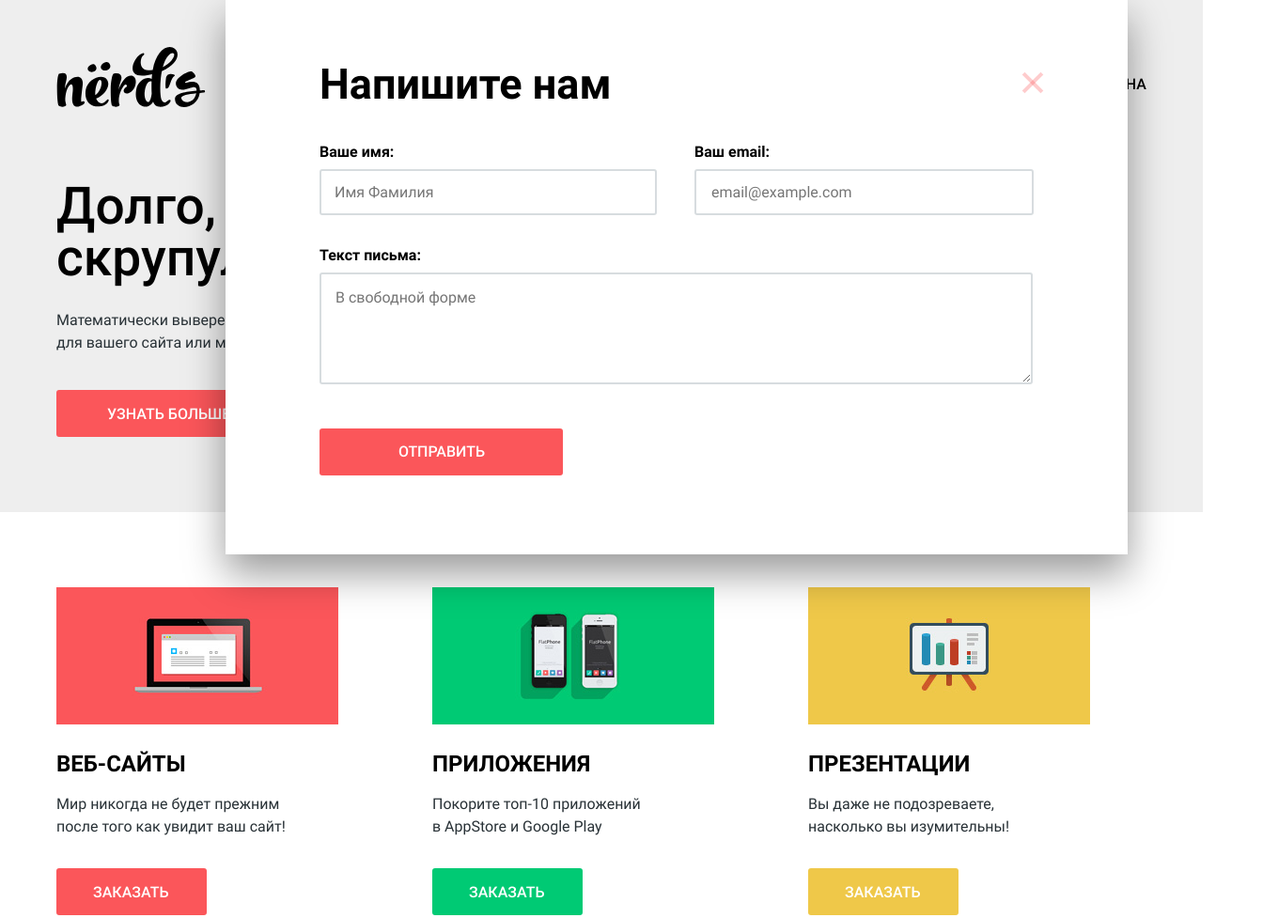
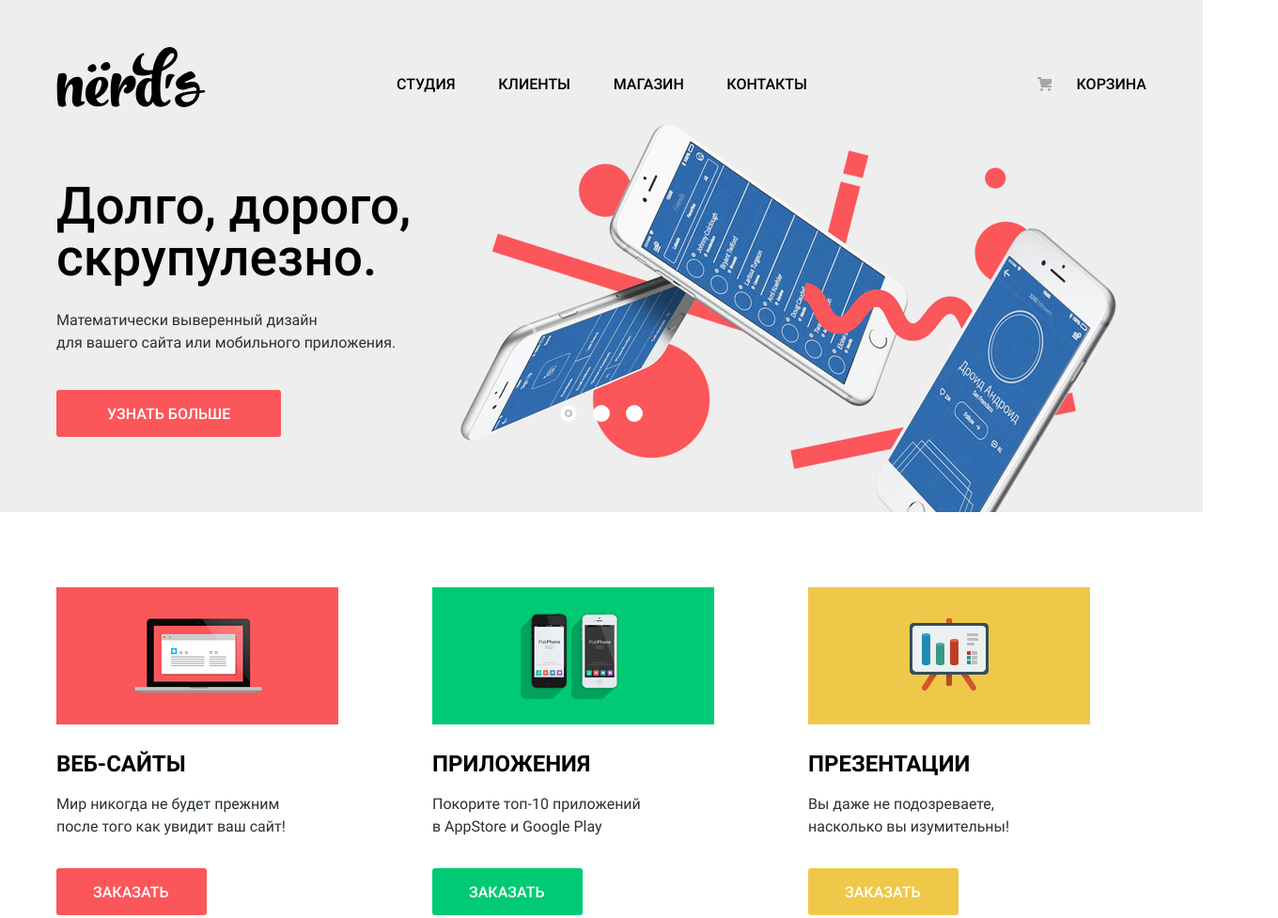
Before and after one commit to SalabayNatalia/1814729-nerds-31, a plain HTML site: page index.html in a window 1280 px wide. Shown: the top 977 px of the page at 94% size, 1360 px wide, since content can reach past the window. Drawn offline with Linux system fonts and the light colour scheme.

Commit message:
Завершаем вёрстку главной страницы (правки)

```diff
--- a/css/style.css
+++ b/css/style.css
@@ -96,7 +96,6 @@ a {
 
 .container {
 	width: 1200px;
-	padding: 0 20px;
 	margin: 0 auto;
 }
 
@@ -537,6 +536,7 @@ a {
 	left: 50%;
 	transform: translateX(-50%);
 	top: 0;
+	max-width: 100%;
 }
 
 .map-marker {
@@ -1165,31 +1165,24 @@ a {
 
 .modal {
 	position: fixed;
-	left: 240px;
-	right: 0;
-	top: 0;
-	bottom: 0;
+	left: 50%;
+	top: 50%;
+	transform: translateX(-50%, -50%);
 	z-index: 5;
 	color: var(--black);
 	background-color: var(--white);
 	box-shadow: 0px 20px 40px rgba(0, 0, 0, 0.4);
 	padding: 63px 100px 105px;
 	width: 960px;
-	height: 590px;
 	box-sizing: border-box;
-	/* display: none; */
-}
-
-.modal-form {
-	/* outline: 2px solid var(--green); */
+	display: none;
 }
 
 .modal-heading {
-	margin: 0;
+	margin-top: 0;
 	margin-bottom: 37px;
 	font-size: 45px;
 	line-height: 53px;
-	/* outline: 1px solid var(--dark-green); */
 }
 
 .modal-boxes {
@@ -1198,50 +1191,51 @@ a {
 	flex-wrap: wrap;
 }
 
-.discription-box {
-	display: flex;
-	flex-direction: column;
-	/* outline: 1px solid var(--red); */
-	margin: 0;
+.description-box {
+	margin-bottom: 9px;
 }
 
-.discription {
+.description {
 	display: block;
 	font-weight: 700;
 	font-size: 16px;
 	line-height: 18px;
-	margin-bottom: 9px;
 }
 
-.box {
+.field-text {
 	border: 2px solid var(--range-grey);
 	background-color: var(--white);
 	border-radius: 3px;
 	margin-bottom: 34px;
 }
 
-.box:hover {
+.field-text:hover {
 	border-color: var(--grey-modal)
 }
 
-.box:active {
+.field-text:active {
 	border-color: var(--black);
 	color: var(--black);
 }
 
-.box:invalid {
+.field-text:invalid {
 	border-color: var(--red);
 	color: var(--red);
 }
 
+.name-email {
+	padding-top: 14px;
+	padding-right: 14px;
+	padding-bottom: 13px;
+	width: 327px;
+}
+
 .your-name {
-	padding: 14px 14px 13px 14px;
-	 width: 327px;
+	padding-left: 14px;
 }
 
 .email {
-	padding: 14px 14px 13px 16px;
-	width: 327px;
+	padding-left: 16px;
 }
 
 .letter {
--- a/index.html
+++ b/index.html
@@ -32,17 +32,17 @@
 				<h1 class="visually-hidden">Студия nёrds</h1>
 				<section class="slider">
 					<ul class="slider-list clear-list">
-						<li class="slider-item slide-three-phones slide slide-current">
+						<li class="slide-three-phones slide slide-current">
 							<h2 class="slogan slide-title">Долго, дорого,<br>скрупулезно.</h2>
 							<p class="text text-slogan">Математически выверенный дизайн<br>для вашего сайта или мобильного приложения.</p>
 							<a class="button button-info slide-button" href="blank.html">узнать больше</a>
 						</li>
-						<li class="slider-item slide-two-screens slide">
+						<li class="slide-two-screens slide">
 							<h2 class="slogan slide-title">Любим математику<br>как никто другой.</h2>
 							<p class="text text-slogan">Никакого креатива, только математические формулы<br>для расчёта идеальных пропорций</p>
 							<a class="button button-info slide-button" href="blank.html">узнать больше</a>
 						</li>
-						<li class="slider-item slide-tablet-phone slide">
+						<li class="slide-tablet-phone slide">
 							<h2 class="slogan slide-title">Только ночь, <br>только хардкор.</h2>
 							<p class="text text-slogan">Работать днём, как все? Мы против этого.<br>Ближе к полуночи работа только начинается.</p>
 							<a class="button button-info slide-button" href="blank.html">узнать больше</a>
@@ -181,21 +181,21 @@
 		</footer>
 		<section class="modal">
 			<h2 class="modal-heading">Напишите нам</h2>
-			<form class="modal-form" action="https//echo.htmlacadeny.ru" method="post">
+			<form action="https//echo.htmlacadeny.ru" method="post">
 				<div class="modal-boxes">
-					<p class="discription-box">
+					<p class="description-box">
 						<label class="discription" for="your-name">Ваше имя:</label>
-						<input class="box your-name" id="your-name" type="text" placeholder="Имя Фамилия">
+						<input class="field-text your-name name-email" id="your-name" type="text" placeholder="Имя Фамилия">
 					</p>
-					<p class="discription-box">
+					<p class="description-box">
 						<label class="discription" for="email">Ваш email:</label>
-						<input class="box email" id="email" type="email" placeholder="email@example.com">
+						<input class="field-text email name-email" id="email" type="email" placeholder="email@example.com">
 					</p>
 					<p class="discription-box">
 						<label class="discription" for="letter">Текст письма:</label>
-						<textarea class="box letter" id="letter" name="text" placeholder="В свободной форме"></textarea>
+						<textarea class="field-text letter" id="letter" name="text" placeholder="В свободной форме"></textarea>
 					</p>
-			</div>
+				</div>
 				<button class="button modal-button" type="submit">Отправить</button>
 			</form>
 			<button class="modal-close" type="button" aria-label="Закрыть"></button>
```
